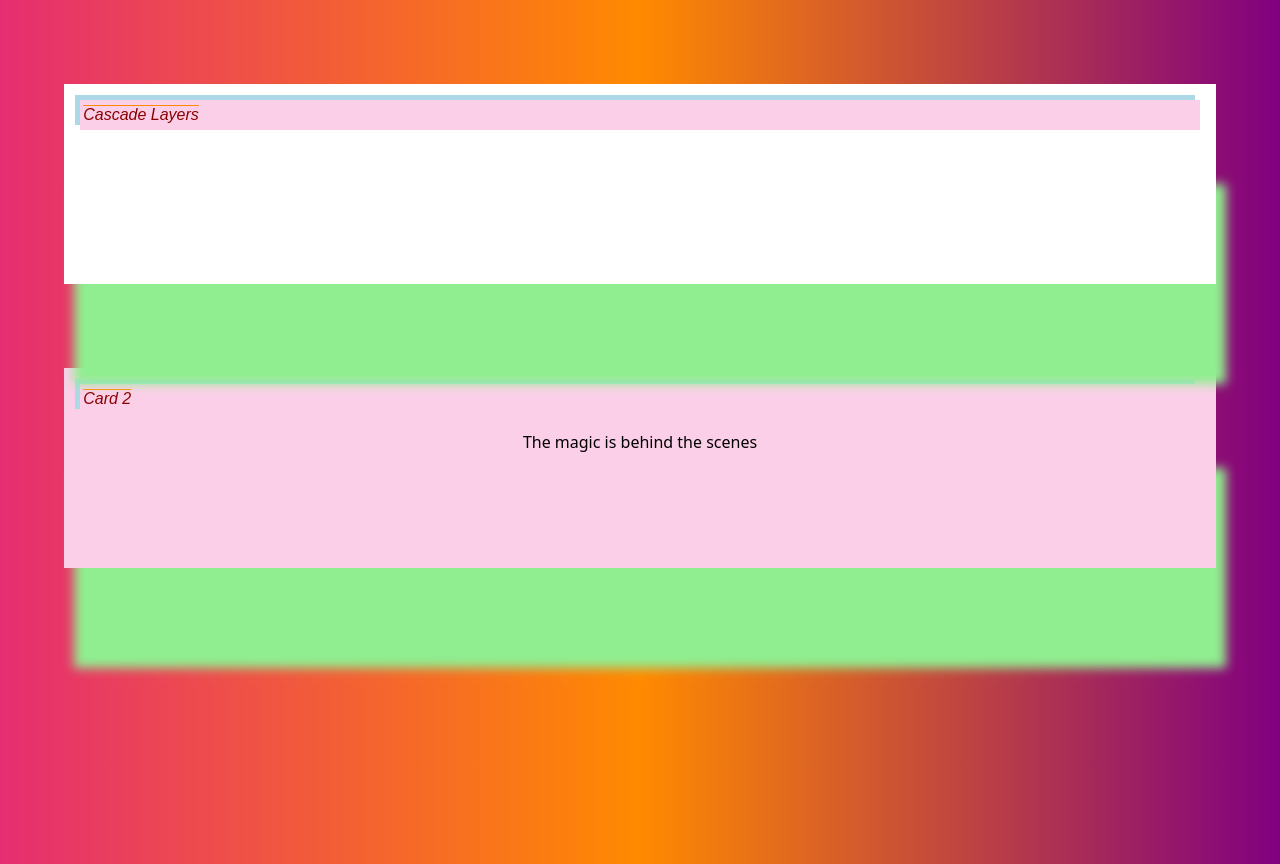
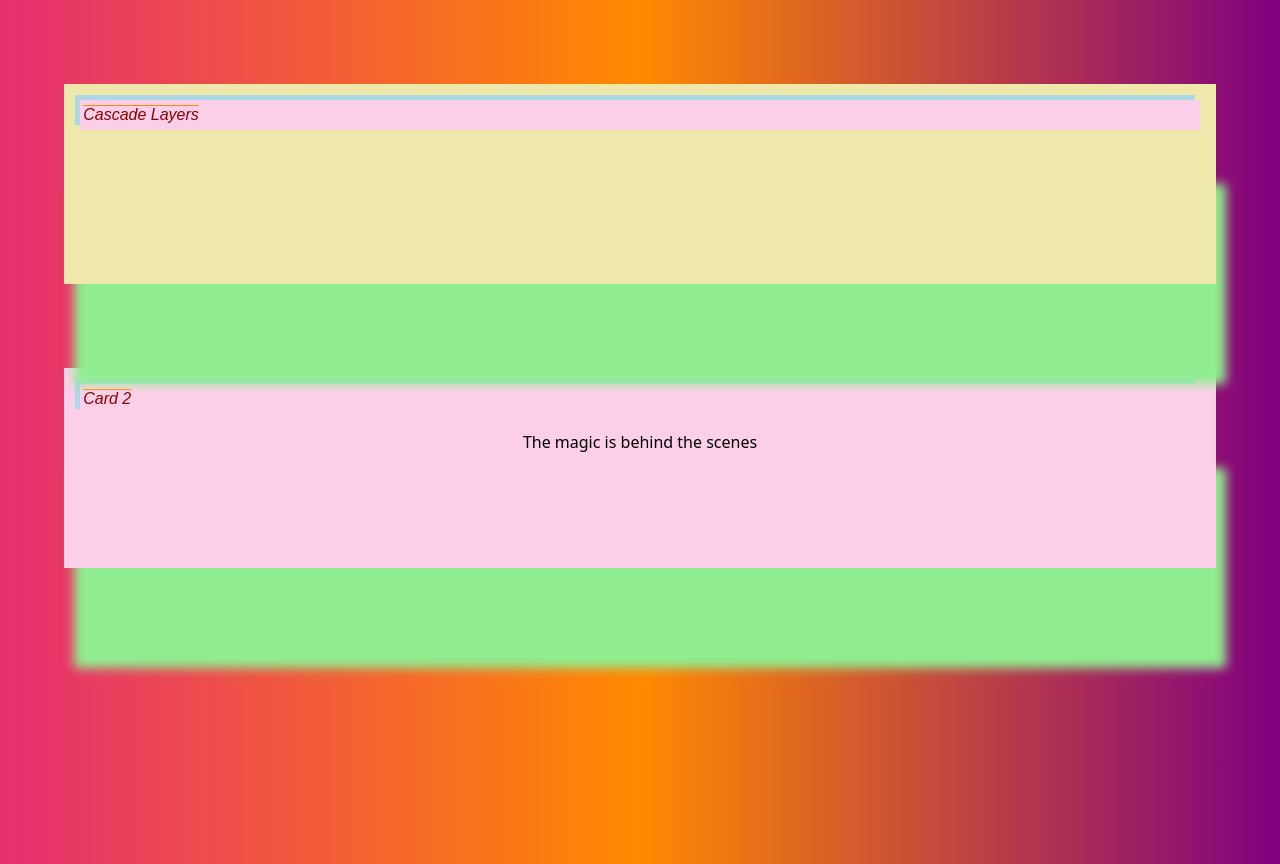
Before and after one commit to jleehamilton/jleehamilton, a plain HTML site: page cascade-layers.html in a window 1280 px wide. Drawn offline with nearby package versions, Linux system fonts and the light colour scheme.

Commit message:
changed colour

```diff
--- a/css/cascade-layers.css
+++ b/css/cascade-layers.css
@@ -62,7 +62,7 @@ h1 {
 
   .card-1 {
     margin: 5%;
-    background-color: #fff;
+    background-color: palegoldenrod;
     height: 200px;
     box-shadow: 10px 20px lightgreen !important;
     z-index: 100;
```
